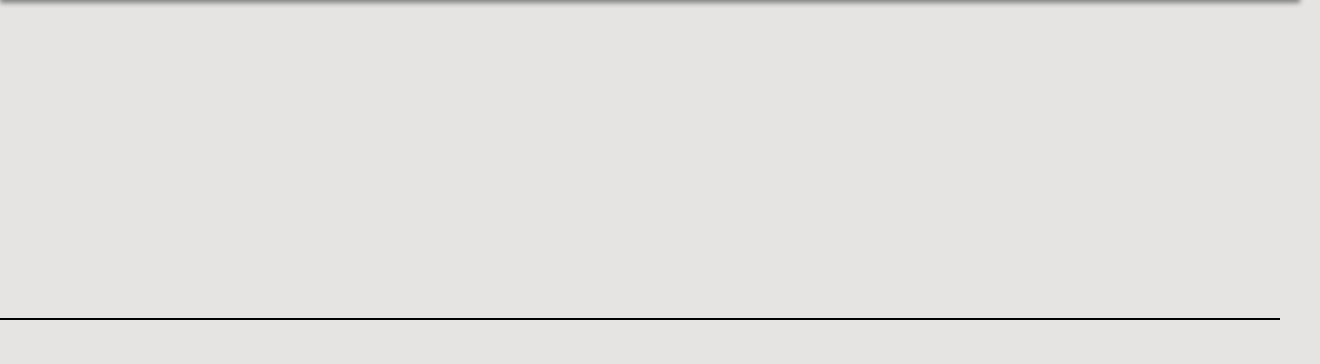
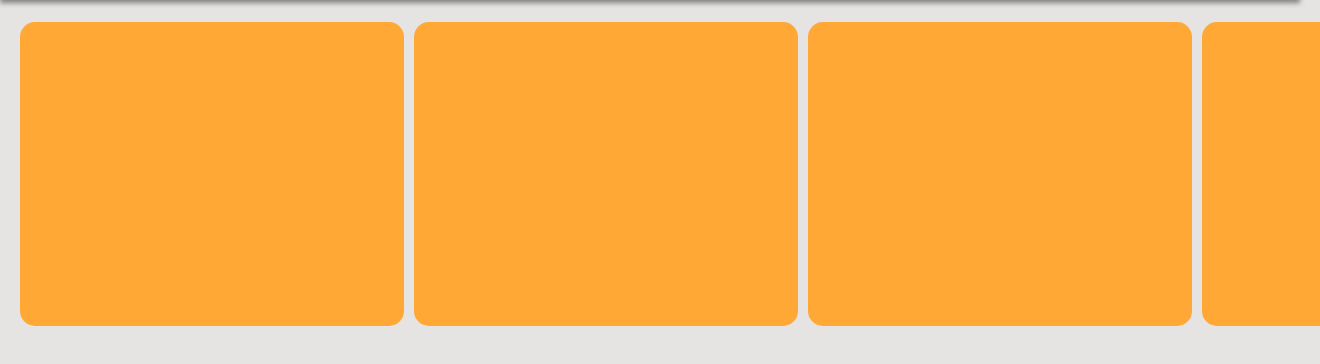
Before and after one commit to SomtoJF/Restaurant, a website built with webpack: page dist/index.html in a window 1280 px wide. Shown: the part 82-446 px from the top of the page, 1320 px wide, since content can reach past the window. Built offline with nearby package versions, Linux system fonts and the light colour scheme; a web font is replaced by a local one.

Commit message:
Create and style slider

```diff
--- a/src/slider.css
+++ b/src/slider.css
@@ -2,7 +2,18 @@
     height: 40vh;
     width: 100%;
     background-color: inherit;
-    display: flex;
-    margin-top: 10vh;
-    border-bottom: solid black 2px;
+    display: grid;
+    grid-template-columns: repeat(5, max(30%, 150px));
+    margin-top: 12vh;
+    justify-content: flex-start;
+    align-items: center;
+    padding: 0px 20px;
+    overflow-x: scroll;
+    gap: 10px;
 }
+
+#slider-container > div{
+    height: 95%;
+    border-radius: 15px;
+    background-color: #FFA836;
+}
--- a/src/slider.js
+++ b/src/slider.js
@@ -1,8 +1,10 @@
-let content = document.getElementById('content');
-
 let createSlider = function (){
     let sliderContainer = document.createElement('div');
     sliderContainer.setAttribute('id', 'slider-container');
+    for(let i = 0; i < 5; i++){
+        let sliderItem = document.createElement('div');
+        sliderContainer.appendChild(sliderItem);
+    }
     return sliderContainer;
 };
 export default createSlider;
```
